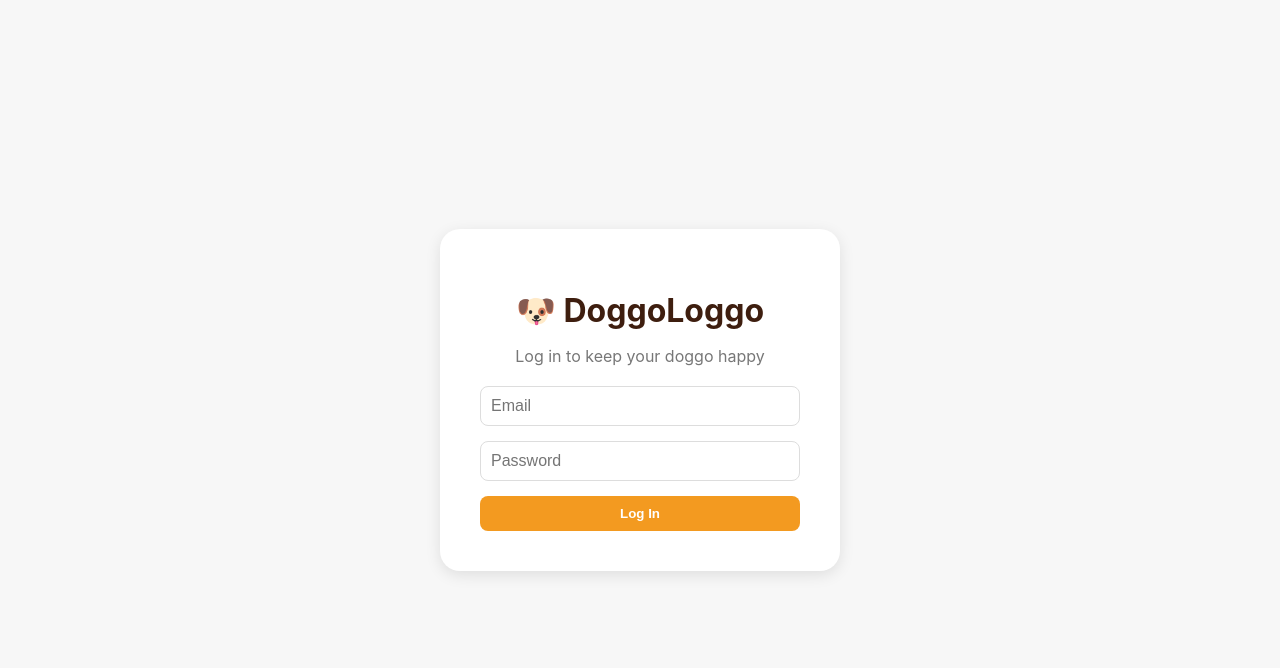
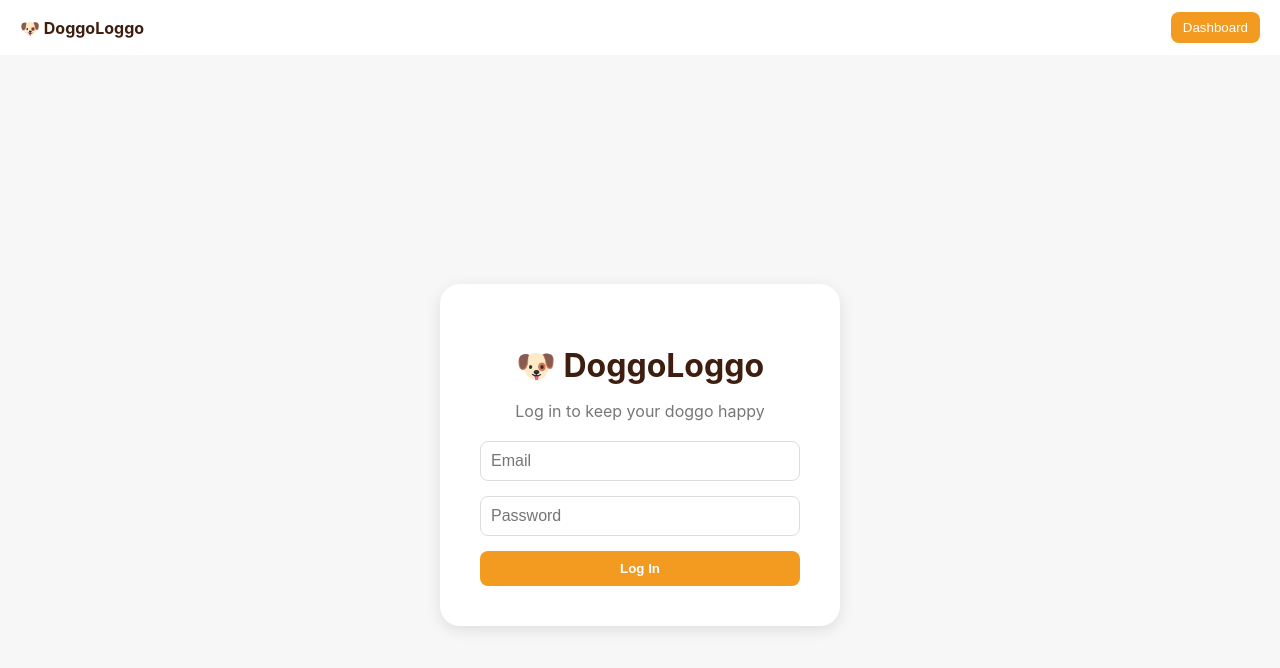
Before and after one commit to wilju249/doggologgo, a React (Vite) app: page / in a window 1280 px wide. Shown: the top 668 px of the page. Built offline with nearby package versions, Linux system fonts and the light colour scheme.

Commit message:
Refactor Navbar integration and update navigation methods across pages

```diff
--- a/src/components/Navbar.jsx
+++ b/src/components/Navbar.jsx
@@ -1,41 +1,40 @@
 import React from "react";
-import { Link } from "react-router-dom";
+import { useNavigate } from "react-router-dom";
 
 export default function Navbar() {
+  const navigate = useNavigate();
+
   return (
-    <nav style={styles.nav}>
-      <h1 style={styles.logo}>🐶 DoggoLoggo</h1>
-      <div style={styles.links}>
-        <Link to="/dashboard" style={styles.link}>Dashboard</Link>
-        <Link to="/calendar" style={styles.link}>Calendar</Link>
+    <div style={styles.nav}>
+      <div style={styles.brand} onClick={() => navigate('/')}>🐶 DoggoLoggo</div>
+      <div style={styles.actions}>
+        <button style={styles.btn} onClick={() => navigate('/dashboard')}>Dashboard</button>
       </div>
-    </nav>
+    </div>
   );
 }
 
 const styles = {
   nav: {
-    width: "100%",
-    backgroundColor: "var(--brown)",
-    color: "white",
-    display: "flex",
-    justifyContent: "space-between",
-    alignItems: "center",
-    padding: "15px 30px",
-    boxShadow: "0 3px 8px rgba(0,0,0,0.1)",
-    marginBottom: "25px",
+    display: 'flex',
+    alignItems: 'center',
+    justifyContent: 'space-between',
+    padding: '12px 20px',
+    backgroundColor: 'var(--white)',
+    boxShadow: '0 1px 6px rgba(0,0,0,0.06)',
   },
-  logo: {
-    margin: 0,
-    fontSize: "1.5rem",
+  brand: {
+    fontWeight: '700',
+    color: 'var(--brown)',
+    cursor: 'pointer',
   },
-  links: {
-    display: "flex",
-    gap: "20px",
-  },
-  link: {
-    color: "var(--yellow)",
-    textDecoration: "none",
-    fontWeight: "bold",
+  actions: {},
+  btn: {
+    backgroundColor: 'var(--yellow)',
+    color: 'white',
+    border: 'none',
+    padding: '8px 12px',
+    borderRadius: '8px',
+    cursor: 'pointer',
   },
 };
--- a/src/pages/Dashboard.jsx
+++ b/src/pages/Dashboard.jsx
@@ -2,11 +2,14 @@ import React from "react";
 import { useNavigate } from "react-router-dom";
 import DogCard from "../components/DogCard";
 import mockData from "../data/mockData";
+import Navbar from "../components/Navbar";
 
 export default function Dashboard() {
   const navigate = useNavigate();
 
   return (
+    <>
+      <Navbar />
       <div style={styles.page}>
         <h1 style={styles.title}>Welcome back, Alex 👋</h1>
         <h2 style={styles.subtitle}>Your Dogs</h2>
@@ -16,6 +19,7 @@ export default function Dashboard() {
           ))}
         </div>
       </div>
+    </>
   );
 }
 
--- a/src/pages/DogPage.jsx
+++ b/src/pages/DogPage.jsx
@@ -2,6 +2,7 @@ import React from "react";
 import { useParams, useNavigate } from "react-router-dom";
 import mockData from "../data/mockData";
 import GraphPlaceholder from "../components/GraphPlaceholder";
+import Navbar from "../components/Navbar";
 
 export default function DogPage() {
   const { id } = useParams();
@@ -11,6 +12,8 @@ export default function DogPage() {
   if (!dog) return <p>Dog not found!</p>;
 
   return (
+    <>
+      <Navbar />
       <div style={styles.page}>
         <button onClick={() => navigate(-1)} style={styles.backBtn}>← Back</button>
         <div style={styles.card}>
@@ -22,6 +25,7 @@ export default function DogPage() {
           <GraphPlaceholder title="Water Intake (Last 7 days)" />
         </div>
       </div>
+    </>
   );
 }
 
--- a/src/pages/Login.jsx
+++ b/src/pages/Login.jsx
@@ -1,5 +1,6 @@
 import React, { useState } from "react";
 import { useNavigate } from "react-router-dom";
+import Navbar from "../components/Navbar";
 
 export default function Login() {
   const [email, setEmail] = useState("");
@@ -13,6 +14,8 @@ export default function Login() {
   };
 
   return (
+    <>
+      <Navbar />
       <div style={styles.container}>
         <div style={styles.card}>
           <h1 style={styles.title}>🐶 DoggoLoggo</h1>
@@ -38,6 +41,7 @@ export default function Login() {
           </form>
         </div>
       </div>
+    </>
   );
 }
 
```
Lines whose indentation alone changed are shown as unchanged.
